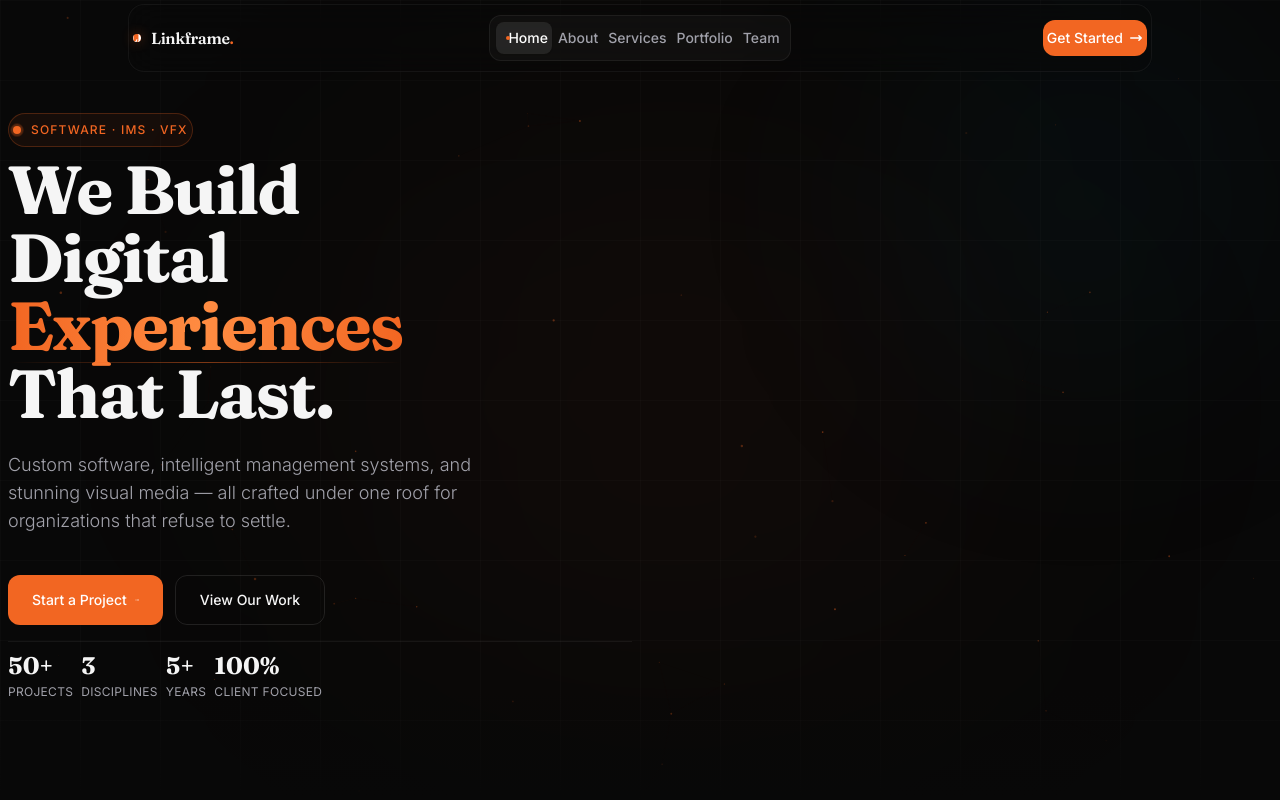
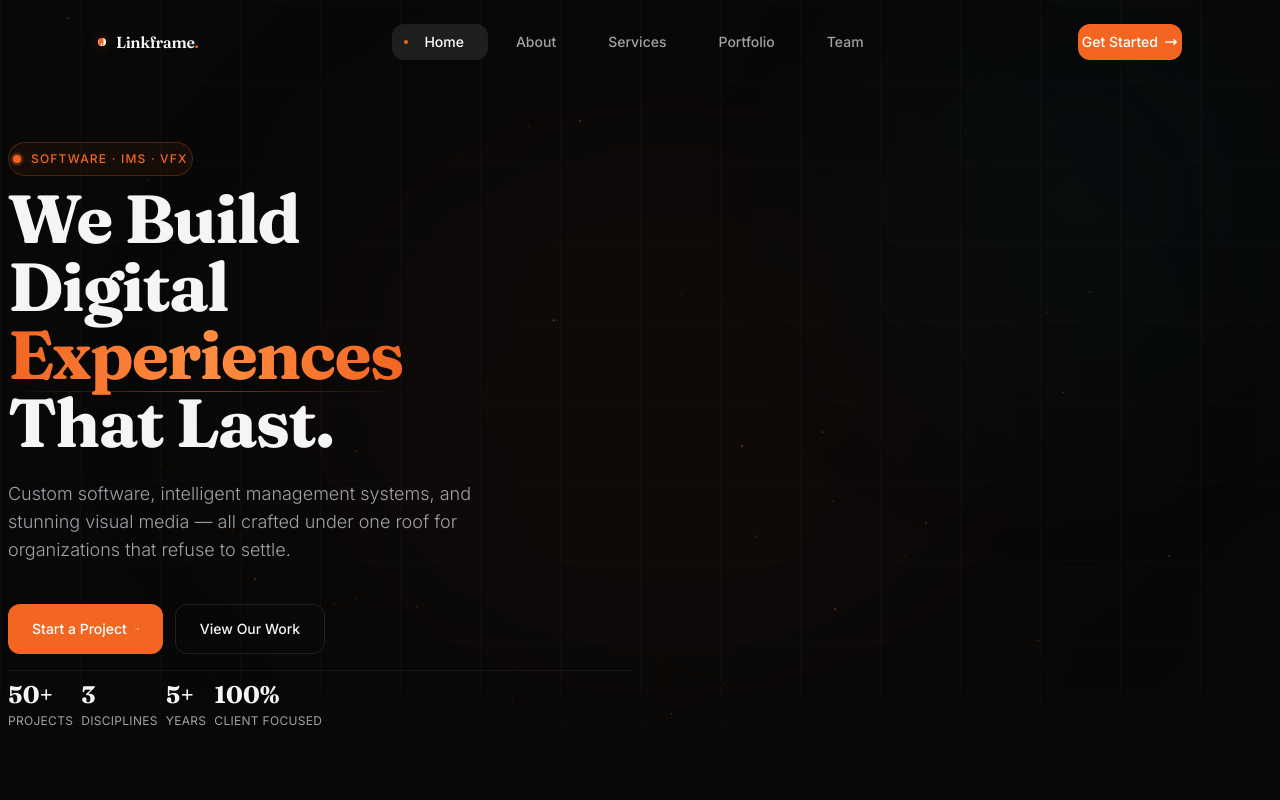
Before and after one commit to Nakibinge-web/Linkframetech, a React (Vite) app: page / in a window 1280 px wide. Shown: the top 800 px of the page. Built offline with nearby package versions, Linux system fonts and the light colour scheme.

Commit message:
Navbar fixation

```diff
--- a/src/components/common/Header.jsx
+++ b/src/components/common/Header.jsx
@@ -33,19 +33,17 @@ export default function Header() {
 
   return (
     <>
-      <header className="fixed top-0 left-0 right-0 z-50 flex justify-center pt-4 px-4 sm:px-6">
-        <div
-          className={`w-full max-w-5xl rounded-2xl px-4 py-2.5 transition-all duration-500 ${
-            scrolled
-              ? 'bg-[#0a0a0a]/85 backdrop-blur-2xl border border-white/[0.09] shadow-[0_8px_32px_rgba(0,0,0,0.5)]'
-              : 'bg-[#0a0a0a]/30 backdrop-blur-lg border border-white/[0.05]'
-          }`}
-        >
+      <header className={`fixed mb-10 top-0 left-0 right-0 z-50 w-full px-4 sm:px-6 lg:px-8 py-3.5 transition-all duration-500 ${
+          scrolled
+            ? 'bg-white/[0.04] backdrop-blur-2xl shadow-[0_4px_24px_rgba(0,0,0,0.4)]'
+            : 'bg-transparent'
+        }`}>
+        <div className="max-w-8xl mx-auto">
           {/* 3-col grid: logo | nav (centered) | cta */}
-          <div className="grid grid-cols-[1fr_auto_1fr] items-center gap-4">
+          <div className="grid grid-cols-[1fr_auto_1fr] items-center gap-6">
 
             {/* Logo — left */}
-            <Link to="/" className="flex items-center gap-2.5 group justify-self-start">
+            <Link to="/" className="ml-[90px] flex items-center gap-2.5 group justify-self-start">
               <div className="relative w-8 h-8 rounded-lg bg-brand-orange flex items-center justify-center overflow-hidden shadow-[0_0_12px_rgba(242,102,34,0.4)]">
                 <span className="font-fraunces font-bold text-white text-xs relative z-10 tracking-tight">LF</span>
                 <div className="absolute inset-0 bg-gradient-to-br from-[#ff9a5c] to-brand-orange opacity-0 group-hover:opacity-100 transition-opacity duration-300" />
@@ -56,21 +54,21 @@ export default function Header() {
             </Link>
 
             {/* Nav — truly centered */}
-            <nav className="hidden md:flex items-center gap-0.5 bg-white/[0.03] border border-white/[0.06] rounded-xl px-1.5 py-1.5">
+            <nav className="hidden md:flex items-center gap-1  rounded-2xl px-3 py-2.5 min-w-[680px] justify-center">
               {navLinks.map(({ label, path }) => {
                 const active = location.pathname === path;
                 return (
                   <Link
                     key={path}
                     to={path}
-                    className={`relative px-4 py-1.5 rounded-lg text-sm font-medium transition-all duration-200 whitespace-nowrap ${
+                    className={`relative px-6 py-2 rounded-xl text-sm font-medium transition-all duration-200 whitespace-nowrap ${
                       active
                         ? 'text-white bg-white/[0.09] shadow-sm'
-                        : 'text-text-muted hover:text-text-light hover:bg-white/[0.04]'
+                        : 'text-text-muted hover:text-text-light hover:bg-white/[0.05]'
                     }`}
                   >
                     {active && (
-                      <span className="absolute left-2.5 top-1/2 -translate-y-1/2 w-1 h-1 rounded-full bg-brand-orange" />
+                      <span className="absolute left-3 top-1/2 -translate-y-1/2 w-1 h-1 rounded-full bg-brand-orange" />
                     )}
                     <span className={active ? 'pl-2' : ''}>{label}</span>
                   </Link>
@@ -79,7 +77,7 @@ export default function Header() {
             </nav>
 
             {/* Right — CTA + mobile toggle */}
-            <div className="flex items-center gap-3 justify-self-end">
+            <div className="flex items-center gap-3 justify-self-end mr-[90px]">
               <Link
                 to="/contact"
                 className="hidden md:inline-flex items-center gap-1.5 bg-brand-orange text-white text-sm font-medium px-4 py-2 rounded-xl transition-all duration-300 hover:shadow-[0_0_22px_rgba(242,102,34,0.4)] hover:scale-[1.03] active:scale-[0.98] group"
--- a/src/components/sections/Hero.jsx
+++ b/src/components/sections/Hero.jsx
@@ -86,7 +86,7 @@ export default function Hero() {
       <div className="absolute top-1/2 left-1/4 -translate-y-1/2 w-[700px] h-[500px] bg-brand-orange/[0.04] rounded-full blur-[140px] pointer-events-none" />
       <div className="absolute top-0 right-0 w-[400px] h-[400px] bg-[#004D66]/[0.08] rounded-full blur-[100px] pointer-events-none" />
 
-      <div className="container-max section-padding relative z-10 pt-32 pb-20">
+      <div className="container-max section-padding relative z-10 pt-[90px] pb-20">
         <div className="grid grid-cols-1 lg:grid-cols-2 gap-16 items-center">
 
           {/* Left — text */}
```
